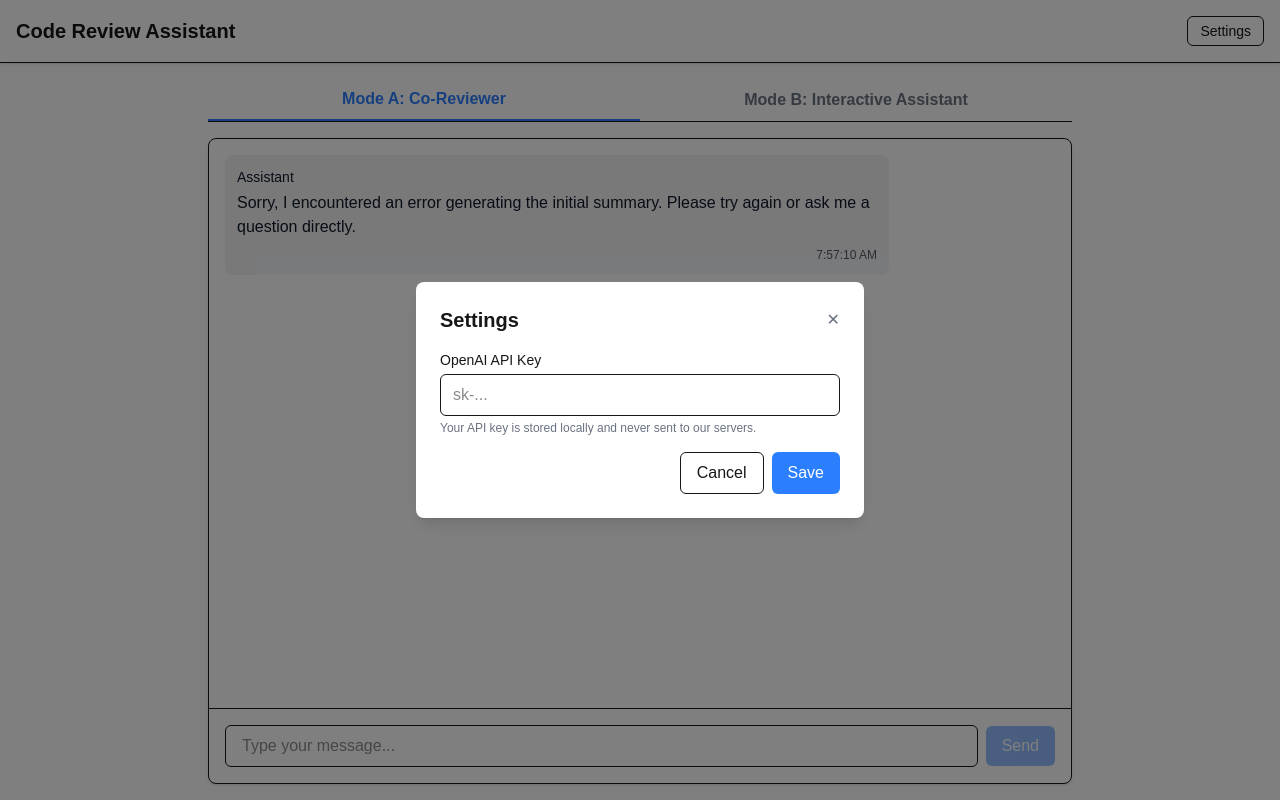
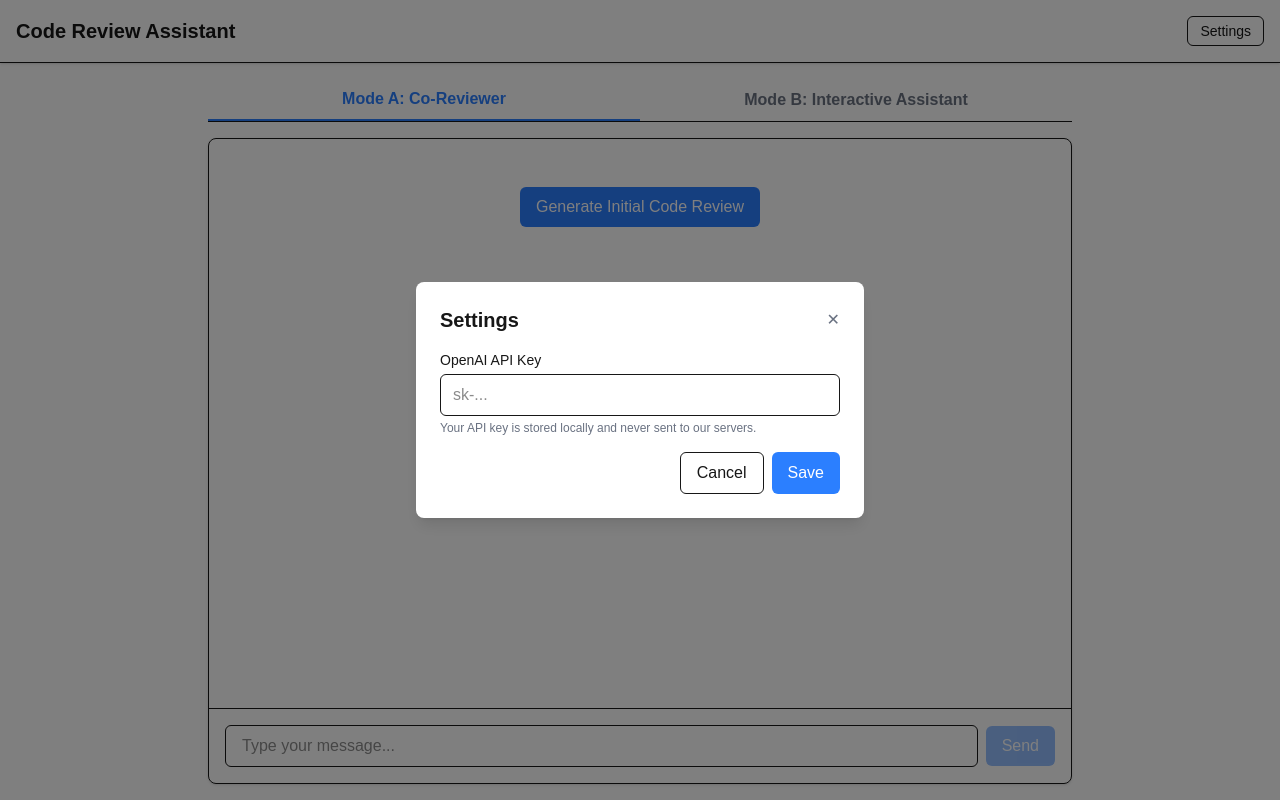
Before and after one commit to BearPays/code-review-assistant-ui, a Next.js app: page / in a window 1280 px wide. Built offline with nearby package versions, Linux system fonts and the light colour scheme; no server answers.

Commit message:
Refactor Chat component to remove initial summary fetch and update button functionality; enhance ChatMessage component for better time formatting and message display.

```diff
--- a/src/app/components/Chat.tsx
+++ b/src/app/components/Chat.tsx
@@ -19,15 +19,9 @@ export function Chat({ mode }: ChatProps) {
   const [isLoading, setIsLoading] = useState(false);
   const messagesEndRef = useRef<HTMLDivElement>(null);
 
-  // Fetch initial summary if in Mode A
+  // Reset messages when mode changes
   useEffect(() => {
-    // Reset messages when mode changes
     setMessages([]);
-
-    // Only fetch initial summary in Mode A
-    if (mode === 'A') {
-      fetchInitialSummary();
-    }
   }, [mode]);
 
   // Auto-scroll to bottom when messages change
@@ -43,8 +37,8 @@ export function Chat({ mode }: ChatProps) {
     return '';
   };
 
-  // Fetch initial summary for Mode A
-  const fetchInitialSummary = async () => {
+  // Handle initial code review button click
+  const handleInitialCodeReview = async () => {
     setIsLoading(true);
     try {
       const response = await fetch('/api/chat', {
@@ -74,11 +68,10 @@ export function Chat({ mode }: ChatProps) {
       ]);
     } catch (error) {
       console.error('Error fetching initial summary:', error);
-      // Add error message
       setMessages([
         {
           role: 'assistant',
-          content: 'Sorry, I encountered an error generating the initial summary. Please try again or ask me a question directly.',
+          content: 'Sorry, I encountered an error generating the initial summary. Please try again.',
           timestamp: new Date().toISOString(),
         },
       ]);
@@ -164,15 +157,26 @@ export function Chat({ mode }: ChatProps) {
   return (
     <div className="flex flex-col h-full">
       <div className="flex-1 overflow-y-auto p-4 space-y-4">
-        {messages.length === 0 && mode === 'B' && (
-          <div className="text-center text-gray-500 mt-8">
-            Ask me anything about your code!
+        {messages.length === 0 && mode === 'A' && !isLoading && (
+          <div className="text-center mt-8">
+            <button
+              onClick={handleInitialCodeReview}
+              className="bg-blue-500 text-white px-4 py-2 rounded-md hover:bg-blue-600 focus:outline-none focus:ring-2 focus:ring-blue-500"
+            >
+              Generate Initial Code Review
+            </button>
           </div>
         )}
 
         {messages.length === 0 && mode === 'A' && isLoading && (
           <div className="text-center text-gray-500 mt-8">
             Generating code review summary...
+          </div>
+        )}
+
+        {messages.length === 0 && mode === 'B' && (
+          <div className="text-center text-gray-500 mt-8">
+            Ask me anything about your code!
           </div>
         )}
 
--- a/src/app/components/ChatMessage.tsx
+++ b/src/app/components/ChatMessage.tsx
@@ -12,7 +12,7 @@ interface ChatMessageProps {
 
 export function ChatMessage({ message }: ChatMessageProps) {
   const isUser = message.role === 'user';
-  const formattedTime = new Date(message.timestamp).toLocaleTimeString();
+  const formattedTime = new Date(message.timestamp).toLocaleTimeString([], { hour: '2-digit', minute: '2-digit', hour12: false });
 
   return (
     <div
@@ -25,9 +25,11 @@ export function ChatMessage({ message }: ChatMessageProps) {
             : 'bg-gray-100 dark:bg-gray-800 text-gray-900 dark:text-gray-100'
         }`}
       >
-        <div className="text-sm font-medium">
-          {isUser ? 'You' : 'Assistant'}
-        </div>
+        {!isUser && (
+          <div className="text-sm font-medium">
+            Assistant
+          </div>
+        )}
         <div className="mt-1 whitespace-pre-wrap">{message.content}</div>
         <div className="mt-2 text-xs opacity-70 text-right">
           {formattedTime}
```
